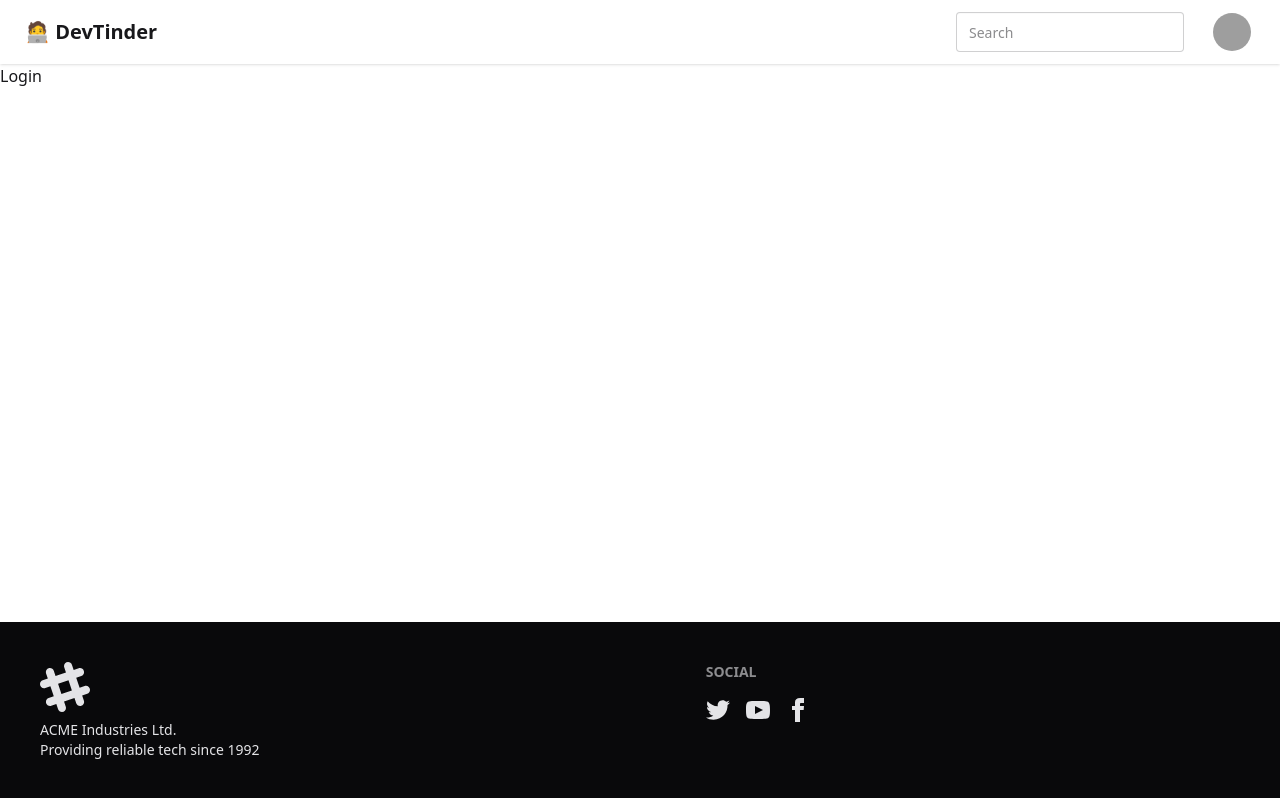
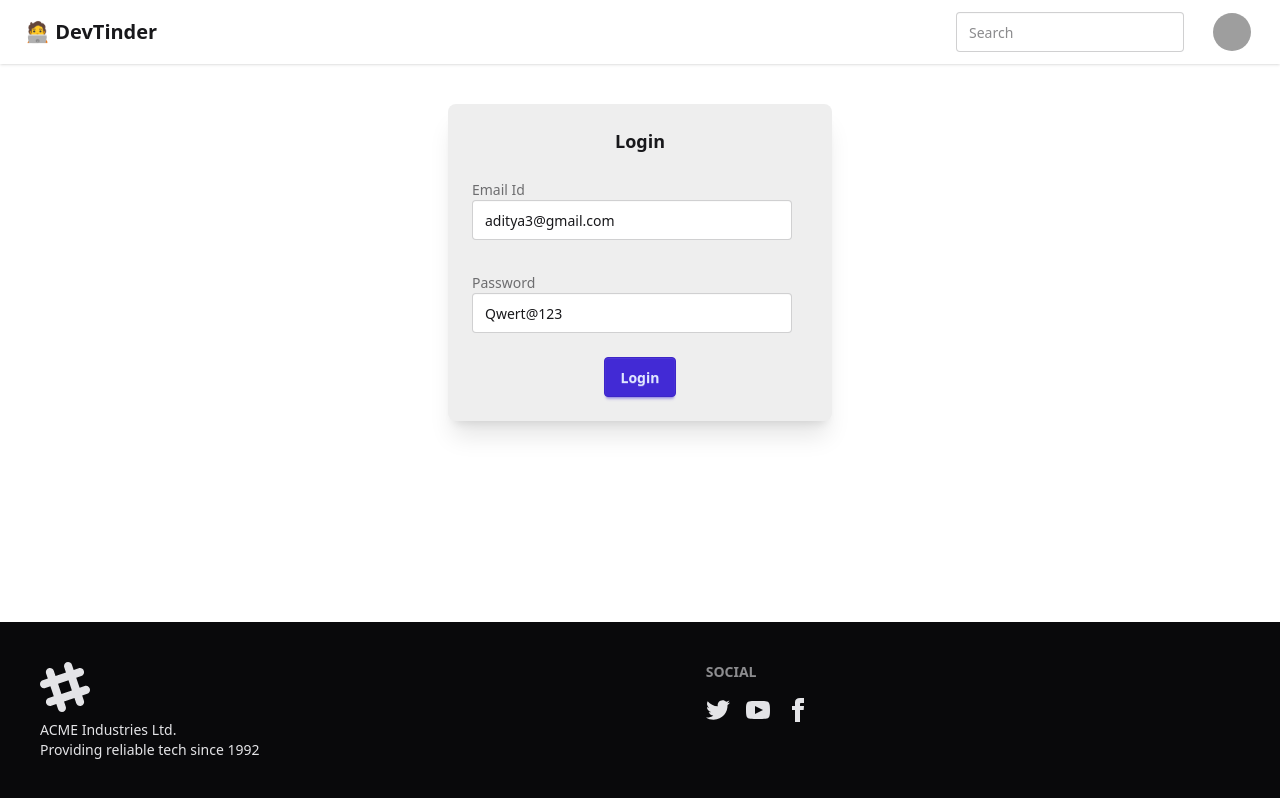
Before and after one commit to Aditya-Batchu/devTinderFrontend, a React (Vite) app: page /login in a window 1280 px wide. Built offline with nearby package versions, Linux system fonts and the light colour scheme; grey boxes are pictures that could not be loaded.

Commit message:
install axios and setup cors in backend

```diff
--- a/index.html
+++ b/index.html
@@ -4,7 +4,7 @@
     <meta charset="UTF-8" />
     <link rel="icon" type="image/svg+xml" href="/vite.svg" />
     <meta name="viewport" content="width=device-width, initial-scale=1.0" />
-    <title>devtinderfrontend</title>
+    <title>devTinder</title>
   </head>
   <body>
     <div id="root"></div>
--- a/package.json
+++ b/package.json
@@ -11,6 +11,7 @@
   },
   "dependencies": {
     "@tailwindcss/vite": "^4.1.18",
+    "axios": "^1.13.5",
     "react": "^19.2.0",
     "react-dom": "^19.2.0",
     "react-router-dom": "^7.13.0",
--- a/src/Login.jsx
+++ b/src/Login.jsx
@@ -1,11 +1,57 @@
-import React from 'react'
+import React, { useState } from "react";
+import axios from "axios";
 
 const Login = () => {
+  const [emailId, setEmailId] = useState("aditya3@gmail.com");
+  const [password, setPassword] = useState("Qwert@123");
+
+  const handleLogin = async () => {
+    try {
+      const res = axios.post("http://localhost:3000/login", {
+        emailId,
+        password,
+      },{withCredentials:true});
+    } catch (err) {
+      console.log("ERROR: " + err.message);
+    }
+  };
+
   return (
-    <div>
-      Login
+    <div className="flex justify-center my-10">
+      <div className="card bg-base-300 w-96 shadow-xl">
+        <div className="card-body">
+          <h2 className="card-title justify-center">Login</h2>
+          <div className="flex flex-col">
+            <label className="form-control w-full max-w-xs py-4">
+              <div className="label">
+                <span className="label-text">Email Id</span>
+              </div>
+              <input
+                type="text"
+                value={emailId}
+                onChange={(e) => setEmailId(e.target.value)}
+                className="input input-boarded w-full max-w-xs"
+              />
+            </label>
+            <label className="form-control w-full max-w-xs py-4">
+              <div className="label">
+                <span className="label-text">Password</span>
+              </div>
+              <input
+                type="text"
+                value={password}
+                onChange={(e) => setPassword(e.target.value)}
+                className="input input-boarded w-full max-w-xs"
+              />
+            </label>
+          </div>
+          <div className="card-actions justify-center">
+            <button className="btn btn-primary" onClick={handleLogin}>Login </button>
+          </div>
+        </div>
+      </div>
     </div>
-  )
-}
+  );
+};
 
-export default Login
+export default Login;
```
Also changed, not shown: 2 other files (tests, documents, lock files or other folders).
